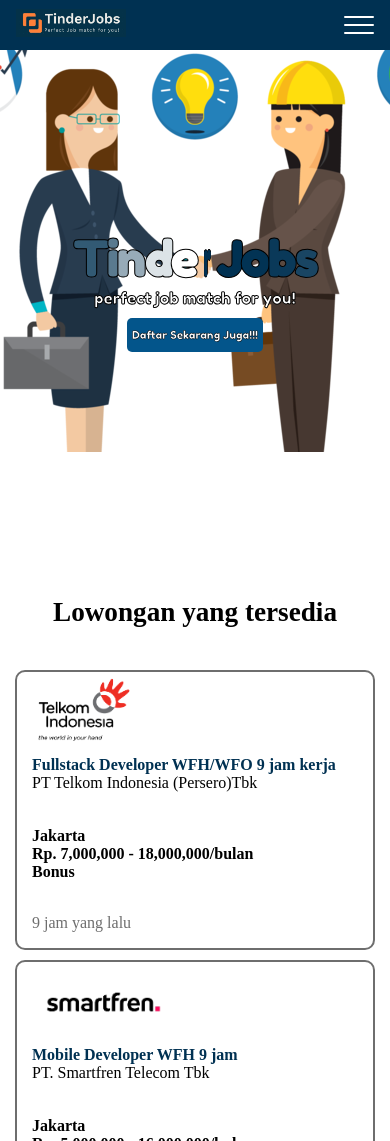
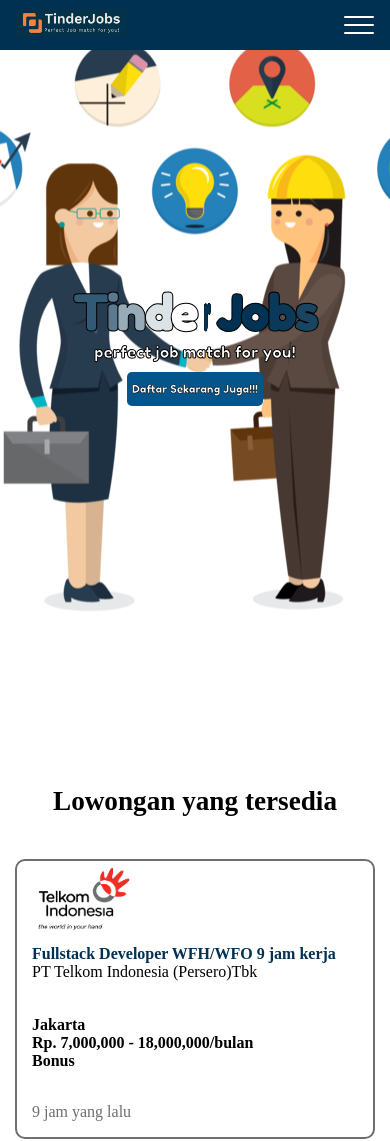
Before and after one commit to marifinilham/tinderjobs, a plain HTML site: page index.html in a window 390 px wide. Shown: the top 1141 px of the page. Drawn offline with Linux system fonts and the light colour scheme; a web font is replaced by a local one.

Commit message:
header & top

```diff
--- a/assets/css/responsive.css
+++ b/assets/css/responsive.css
@@ -1,8 +1,4 @@
 @media all and (max-width: 1024px) {
-	#top {
-		background-image: url(../images/header/top-tablet.png);
-	}
-
 	.burger {
 		display: flex;
 	}
@@ -52,12 +48,8 @@
 		margin: 0;
 	}
 
-	header .logo img {
-		width: 200px;
-	}
-
-	header .menu {
-		display: none;
+	#top {
+		background-image: url(../images/header/top-tablet.png);
 	}
 
 	.jobs,
@@ -77,10 +69,6 @@
 }
 
 @media all and (max-width: 670px) {
-	#top {
-		background-image: url(../images/header/top-mobile.png);
-	}
-
 	.header {
 		height: 50px;
 	}
@@ -113,6 +101,8 @@
 
 	#top {
 		-webkit-text-stroke-width: 1px;
+		background-image: url(../images/header/top-mobile.png);
+		margin-top: 50px;
 	}
 
 	#top .title span {
--- a/assets/css/style.css
+++ b/assets/css/style.css
@@ -29,6 +29,10 @@
 /* Header */
 
 .header {
+	position: fixed;
+	top: 0;
+	left: 0;
+	z-index: 1;
 	display: flex;
 	flex-direction: row;
 	align-items: center;
@@ -36,6 +40,7 @@
 	background-color: #003152;
 	color: #fff;
 	height: 80px;
+	width: 100%;
 	padding: 1em;
 }
 
@@ -133,12 +138,15 @@
 
 /* top */
 #top {
-	min-height: 42vh;
+	display: flex;
+	flex-direction: column;
+	align-items: center;
+	justify-content: center;
+	height: 70vh;
 	background: url(../images/header/top.png) no-repeat center fixed;
 	font-family: 'Fredoka One', cursive;
 	text-align: center;
-	padding-top: 180px;
-	padding-bottom: 100px;
+	margin-top: 80px;
 	color: #fff;
 	-webkit-text-stroke: 2px #000;
 }
```
